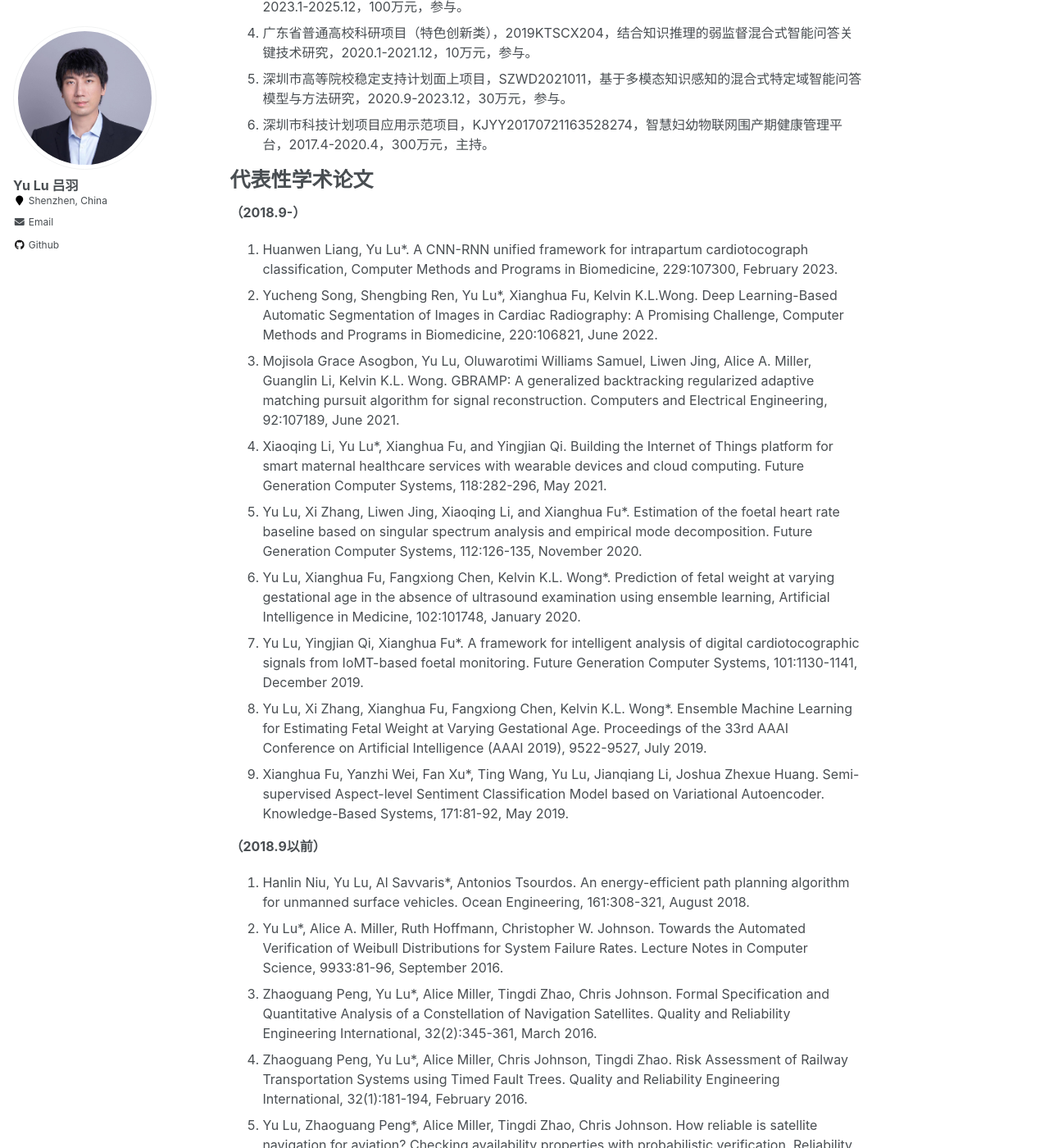
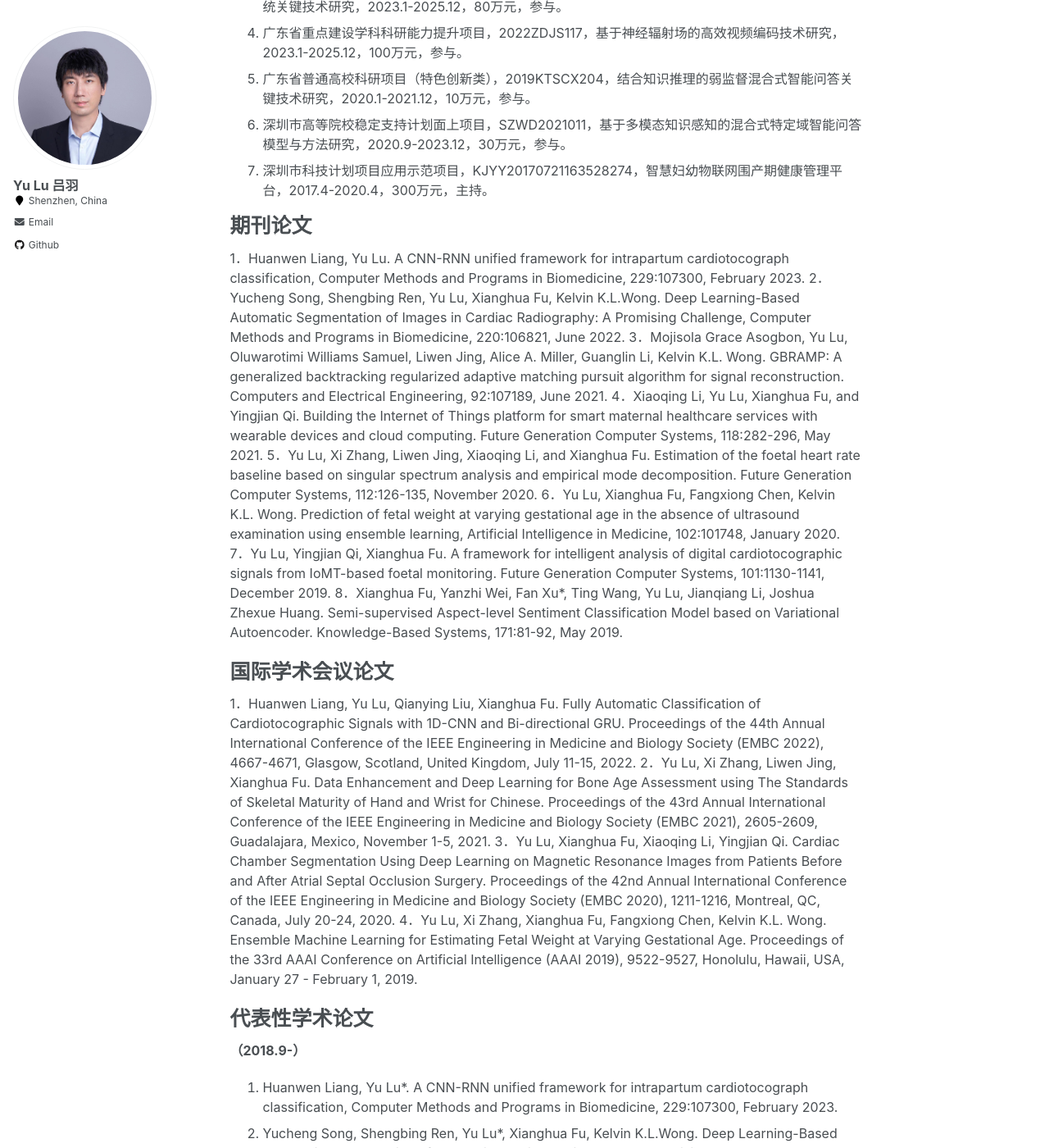
Before and after one commit to YukariUmezawa/lvyu.github.io, a Jekyll site: the page built from _pages/about.md, in a window 1280 px wide and 1400 px high, scrolled down 699 px. Shown: the whole window at 82% size. Built offline with Jekyll 4.4.1, drawn with Linux system fonts in a browser that asks for light colours; some of the changed text lies outside the part shown.

Commit message:
Update about.md

```diff
--- a/_pages/about.md
+++ b/_pages/about.md
@@ -28,11 +28,33 @@ Yu Lu吕羽
 科研项目
 ======
 1. 深圳市新引进高端人才科研启动项目，2019010801011，应用于移动及嵌入式物联网系统的深度学习技术研究，2019.1-2021.12，170万元，主持。
-2. 广东省重点建设学科科研能力提升项目，2022ZDJS112，基于云边协同的多模态感知服务型人机交互系统关键技术研究，2023.1-2025.12，80万元，参与。
-3. 广东省重点建设学科科研能力提升项目，2022ZDJS117，基于神经辐射场的高效视频编码技术研究，2023.1-2025.12，100万元，参与。
-4. 广东省普通高校科研项目（特色创新类），2019KTSCX204，结合知识推理的弱监督混合式智能问答关键技术研究，2020.1-2021.12，10万元，参与。
-5. 深圳市高等院校稳定支持计划面上项目，SZWD2021011，基于多模态知识感知的混合式特定域智能问答模型与方法研究，2020.9-2023.12，30万元，参与。
-6. 深圳市科技计划项目应用示范项目，KJYY20170721163528274，智慧妇幼物联网围产期健康管理平台，2017.4-2020.4，300万元，主持。
+2. 深圳市技术攻关面上项目, 2021325715, 重2022233 “互联网+”智慧母胎监 护技术研发，2022.1-2023.12, 164万元, 在研, 参与。
+3. 广东省重点建设学科科研能力提升项目，2022ZDJS112，基于云边协同的多模态感知服务型人机交互系统关键技术研究，2023.1-2025.12，80万元，参与。
+4. 广东省重点建设学科科研能力提升项目，2022ZDJS117，基于神经辐射场的高效视频编码技术研究，2023.1-2025.12，100万元，参与。
+5. 广东省普通高校科研项目（特色创新类），2019KTSCX204，结合知识推理的弱监督混合式智能问答关键技术研究，2020.1-2021.12，10万元，参与。
+6. 深圳市高等院校稳定支持计划面上项目，SZWD2021011，基于多模态知识感知的混合式特定域智能问答模型与方法研究，2020.9-2023.12，30万元，参与。
+7. 深圳市科技计划项目应用示范项目，KJYY20170721163528274，智慧妇幼物联网围产期健康管理平台，2017.4-2020.4，300万元，主持。
+
+
+期刊论文
+======
+1．Huanwen Liang, Yu Lu*. A CNN-RNN unified framework for intrapartum cardiotocograph classification, Computer Methods and Programs in Biomedicine, 229:107300, February 2023.
+2．Yucheng Song, Shengbing Ren, Yu Lu*, Xianghua Fu, Kelvin K.L.Wong. Deep Learning-Based Automatic Segmentation of Images in Cardiac Radiography: A Promising Challenge, Computer Methods and Programs in Biomedicine, 220:106821, June 2022.
+3．Mojisola Grace Asogbon, Yu Lu*, Oluwarotimi Williams Samuel, Liwen Jing, Alice A. Miller, Guanglin Li, Kelvin K.L. Wong*. GBRAMP: A generalized backtracking regularized adaptive matching pursuit algorithm for signal reconstruction. Computers and Electrical Engineering, 92:107189, June 2021.
+4．Xiaoqing Li, Yu Lu*, Xianghua Fu, and Yingjian Qi. Building the Internet of Things platform for smart maternal healthcare services with wearable devices and cloud computing. Future Generation Computer Systems, 118:282-296, May 2021.
+5．Yu Lu, Xi Zhang, Liwen Jing, Xiaoqing Li, and Xianghua Fu*. Estimation of the foetal heart rate baseline based on singular spectrum analysis and empirical mode decomposition. Future Generation Computer Systems, 112:126-135, November 2020.
+6．Yu Lu, Xianghua Fu, Fangxiong Chen, Kelvin K.L. Wong*. Prediction of fetal weight at varying gestational age in the absence of ultrasound examination using ensemble learning, Artificial Intelligence in Medicine, 102:101748, January 2020.
+7．Yu Lu, Yingjian Qi, Xianghua Fu*. A framework for intelligent analysis of digital cardiotocographic signals from IoMT-based foetal monitoring. Future Generation Computer Systems, 101:1130-1141, December 2019.
+8．Xianghua Fu, Yanzhi Wei, Fan Xu*, Ting Wang, Yu Lu, Jianqiang Li, Joshua Zhexue Huang. Semi-supervised Aspect-level Sentiment Classification Model based on Variational Autoencoder. Knowledge-Based Systems, 171:81-92, May 2019.
+
+
+国际学术会议论文
+======
+1．Huanwen Liang, Yu Lu*, Qianying Liu, Xianghua Fu. Fully Automatic Classification of Cardiotocographic Signals with 1D-CNN and Bi-directional GRU. Proceedings of the 44th Annual International Conference of the IEEE Engineering in Medicine and Biology Society (EMBC 2022), 4667-4671, Glasgow, Scotland, United Kingdom, July 11-15, 2022.
+2．Yu Lu*, Xi Zhang, Liwen Jing, Xianghua Fu. Data Enhancement and Deep Learning for Bone Age Assessment using The Standards of Skeletal Maturity of Hand and Wrist for Chinese. Proceedings of the 43rd Annual International Conference of the IEEE Engineering in Medicine and Biology Society (EMBC 2021), 2605-2609, Guadalajara, Mexico, November 1-5, 2021.
+3．Yu Lu*, Xianghua Fu, Xiaoqing Li, Yingjian Qi. Cardiac Chamber Segmentation Using Deep Learning on Magnetic Resonance Images from Patients Before and After Atrial Septal Occlusion Surgery. Proceedings of the 42nd Annual International Conference of the IEEE Engineering in Medicine and Biology Society (EMBC 2020), 1211-1216, Montreal, QC, Canada, July 20-24, 2020.
+4．Yu Lu, Xi Zhang, Xianghua Fu, Fangxiong Chen, Kelvin K.L. Wong*. Ensemble Machine Learning for Estimating Fetal Weight at Varying Gestational Age. Proceedings of the 33rd AAAI Conference on Artificial Intelligence (AAAI 2019), 9522-9527, Honolulu, Hawaii, USA, January 27 - February 1, 2019.
+
 
 代表性学术论文
 ======
```
